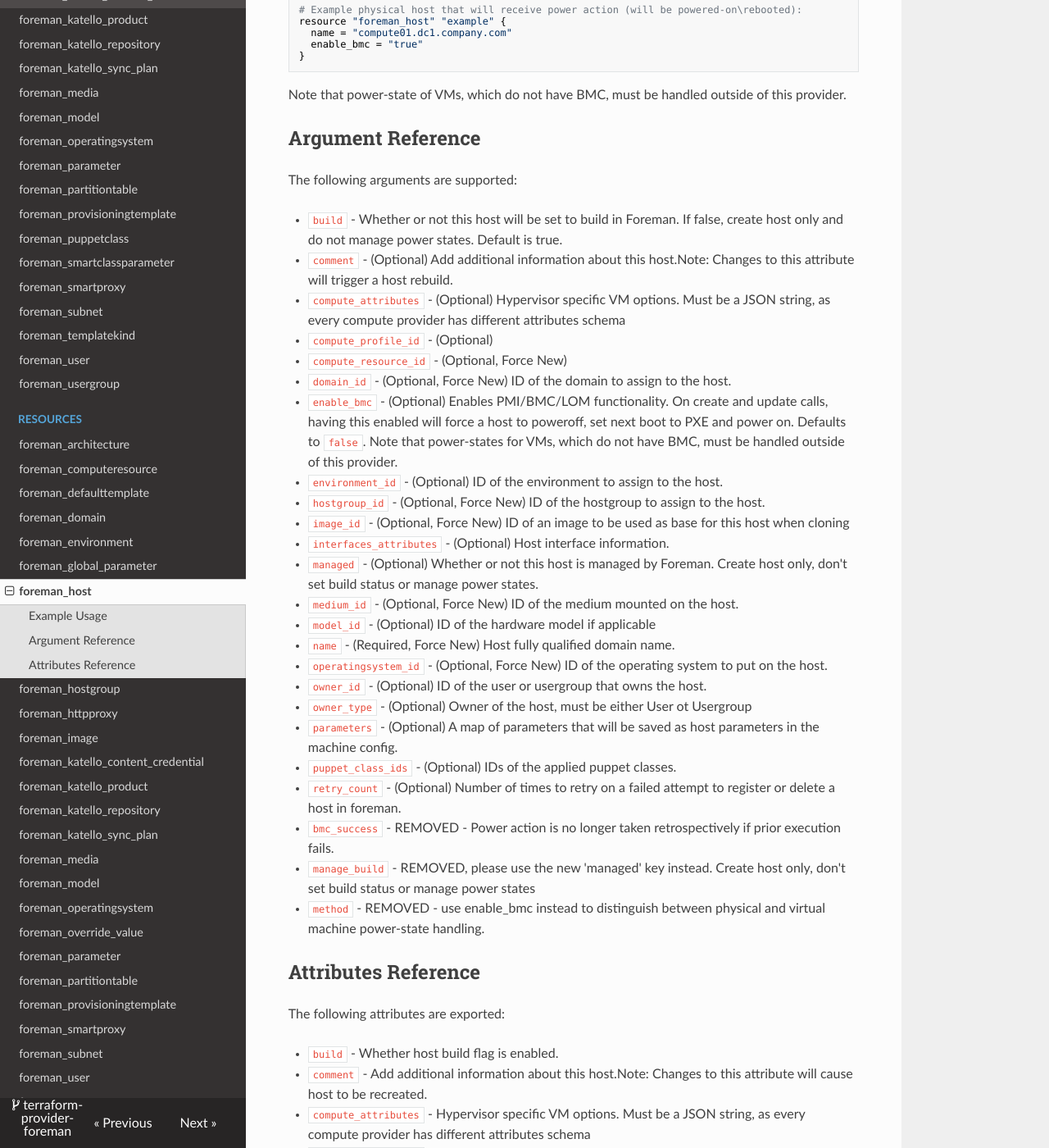
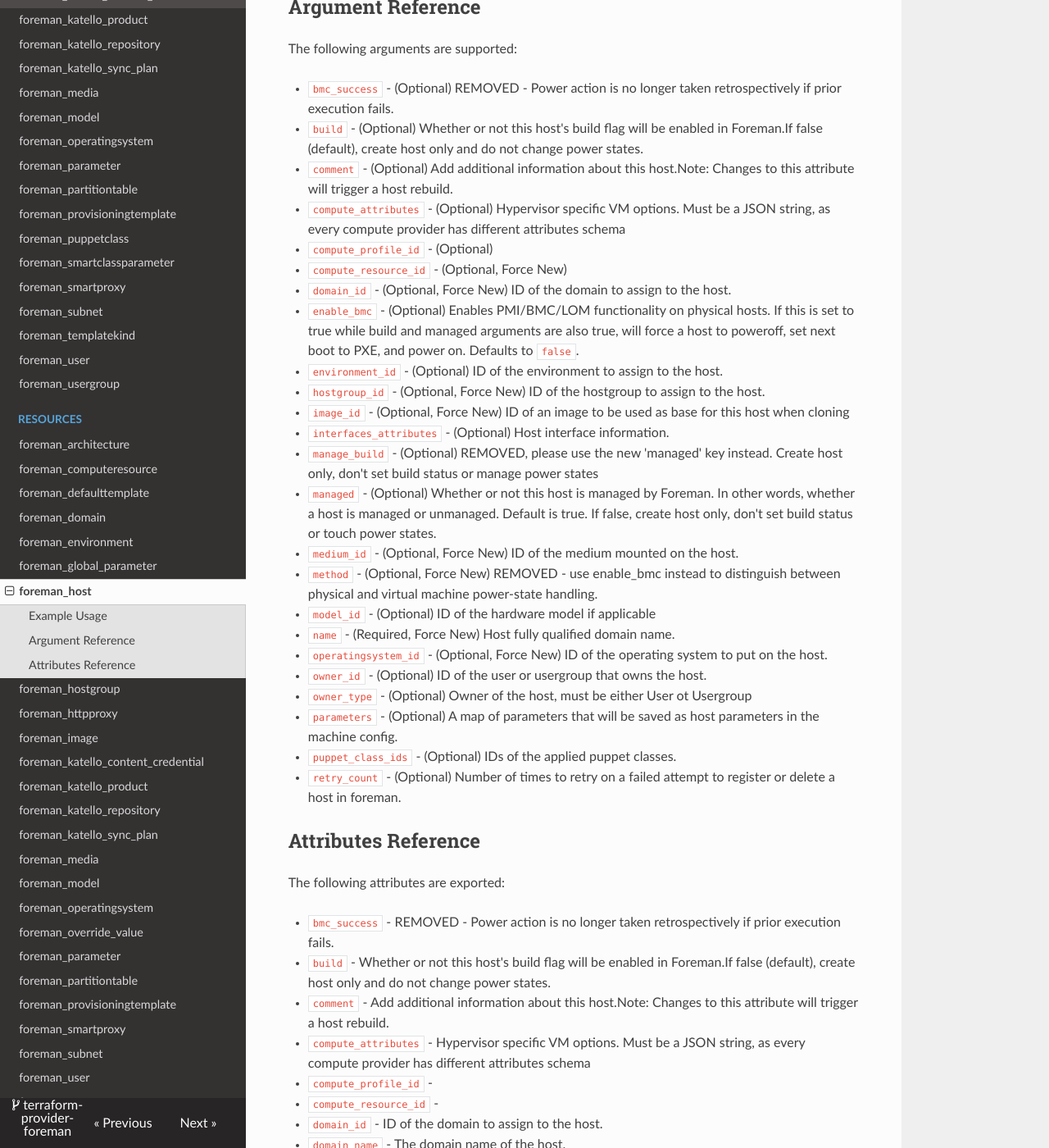
Before and after one commit to terraform-coop/terraform-provider-foreman, an MkDocs documentation site: the page built from docs/resources/foreman_host.md, in a window 1280 px wide and 1400 px high, scrolled down 370 px. Shown: the whole window at 82% size. Built offline with MkDocs 1.6.1, drawn with Linux system fonts in a browser that asks for light colours; nearby versions of some CDN libraries; some of the changed text lies outside the part shown.

Commit message:
Pushing autodoc changes. Marking method deprecated so it produces a warning message.

````diff
--- a/docs/resources/foreman_host.md
+++ b/docs/resources/foreman_host.md
@@ -14,33 +14,27 @@
 }
 ```
 
-```
-# Example physical host that will receive power action (will be powered-on\rebooted):
-resource "foreman_host" "example" {
-  name = "compute01.dc1.company.com"
-  enable_bmc = "true"
-}
-```
-Note that power-state of VMs, which do not have BMC, must be handled outside of this provider.
-
 
 ## Argument Reference
 
 The following arguments are supported:
 
-- `build` - Whether or not this host will be set to build in Foreman. If false, create host only and do not manage power states. Default is true.
+- `bmc_success` - (Optional) REMOVED - Power action is no longer taken retrospectively if prior execution fails.
+- `build` - (Optional) Whether or not this host's build flag will be enabled in Foreman.If false (default), create host only and do not change power states.
 - `comment` - (Optional) Add additional information about this host.Note: Changes to this attribute will trigger a host rebuild.
 - `compute_attributes` - (Optional) Hypervisor specific VM options. Must be a JSON string, as every compute provider has different attributes schema
 - `compute_profile_id` - (Optional)
 - `compute_resource_id` - (Optional, Force New)
 - `domain_id` - (Optional, Force New) ID of the domain to assign to the host.
-- `enable_bmc` - (Optional) Enables PMI/BMC/LOM functionality. On create and update calls, having this enabled will force a host to poweroff, set next boot to PXE and power on. Defaults to `false`. Note that power-states for VMs, which do not have BMC, must be handled outside of this provider.
+- `enable_bmc` - (Optional) Enables PMI/BMC/LOM functionality on physical hosts. If this is set to true while build and managed arguments are also true, will force a host to poweroff, set next boot to PXE, and power on. Defaults to `false`.
 - `environment_id` - (Optional) ID of the environment to assign to the host.
 - `hostgroup_id` - (Optional, Force New) ID of the hostgroup to assign to the host.
 - `image_id` - (Optional, Force New) ID of an image to be used as base for this host when cloning
 - `interfaces_attributes` - (Optional) Host interface information.
-- `managed` - (Optional) Whether or not this host is managed by Foreman. Create host only, don't set build status or manage power states.
+- `manage_build` - (Optional) REMOVED, please use the new 'managed' key instead. Create host only, don't set build status or manage power states
+- `managed` - (Optional) Whether or not this host is managed by Foreman. In other words, whether a host is managed or unmanaged. Default is true. If false, create host only, don't set build status or touch power states.
 - `medium_id` - (Optional, Force New) ID of the medium mounted on the host.
+- `method` - (Optional, Force New) REMOVED - use enable_bmc instead to distinguish between physical and virtual machine power-state handling.
 - `model_id` - (Optional) ID of the hardware model if applicable
 - `name` - (Required, Force New) Host fully qualified domain name.
 - `operatingsystem_id` - (Optional, Force New) ID of the operating system to put on the host.
@@ -49,30 +43,29 @@
 - `parameters` - (Optional) A map of parameters that will be saved as host parameters in the machine config.
 - `puppet_class_ids` - (Optional) IDs of the applied puppet classes.
 - `retry_count` - (Optional) Number of times to retry on a failed attempt to register or delete a host in foreman.
-- `bmc_success` - REMOVED - Power action is no longer taken retrospectively if prior execution fails.
-- `manage_build` - REMOVED, please use the new 'managed' key instead. Create host only, don't set build status or manage power states
-- `method` - REMOVED - use enable_bmc instead to distinguish between physical and virtual machine power-state handling.
 
 
 ## Attributes Reference
 
 The following attributes are exported:
 
-- `build` - Whether host build flag is enabled.
-- `comment` - Add additional information about this host.Note: Changes to this attribute will cause host to be recreated.
+- `bmc_success` - REMOVED - Power action is no longer taken retrospectively if prior execution fails.
+- `build` - Whether or not this host's build flag will be enabled in Foreman.If false (default), create host only and do not change power states.
+- `comment` - Add additional information about this host.Note: Changes to this attribute will trigger a host rebuild.
 - `compute_attributes` - Hypervisor specific VM options. Must be a JSON string, as every compute provider has different attributes schema
 - `compute_profile_id` -
 - `compute_resource_id` -
 - `domain_id` - ID of the domain to assign to the host.
 - `domain_name` - The domain name of the host.
-- `enable_bmc` - Enables PMI/BMC functionality. On create and update calls, having this enabled will force a host to poweroff, set next boot to PXE and power on. Defaults to `false`.
+- `enable_bmc` - Enables PMI/BMC/LOM functionality on physical hosts. If this is set to true while build and managed arguments are also true, will force a host to poweroff, set next boot to PXE, and power on. Defaults to `false`.
 - `environment_id` - ID of the environment to assign to the host.
 - `hostgroup_id` - ID of the hostgroup to assign to the host.
 - `image_id` - ID of an image to be used as base for this host when cloning
 - `interfaces_attributes` - Host interface information.
 - `manage_build` - REMOVED, please use the new 'managed' key instead. Create host only, don't set build status or manage power states
-- `managed` - Whether or not this host is managed by Foreman. Create host only, don't set build status or manage power states.
+- `managed` - Whether or not this host is managed by Foreman. In other words, whether a host is managed or unmanaged. Default is true. If false, create host only, don't set build status or touch power states.
 - `medium_id` - ID of the medium mounted on the host.
+- `method` - REMOVED - use enable_bmc instead to distinguish between physical and virtual machine power-state handling.
 - `model_id` - ID of the hardware model if applicable
 - `name` - Host fully qualified domain name.
 - `operatingsystem_id` - ID of the operating system to put on the host.
````
Also changed, not shown: README.md (+1 -0 lines), 1 other file.
